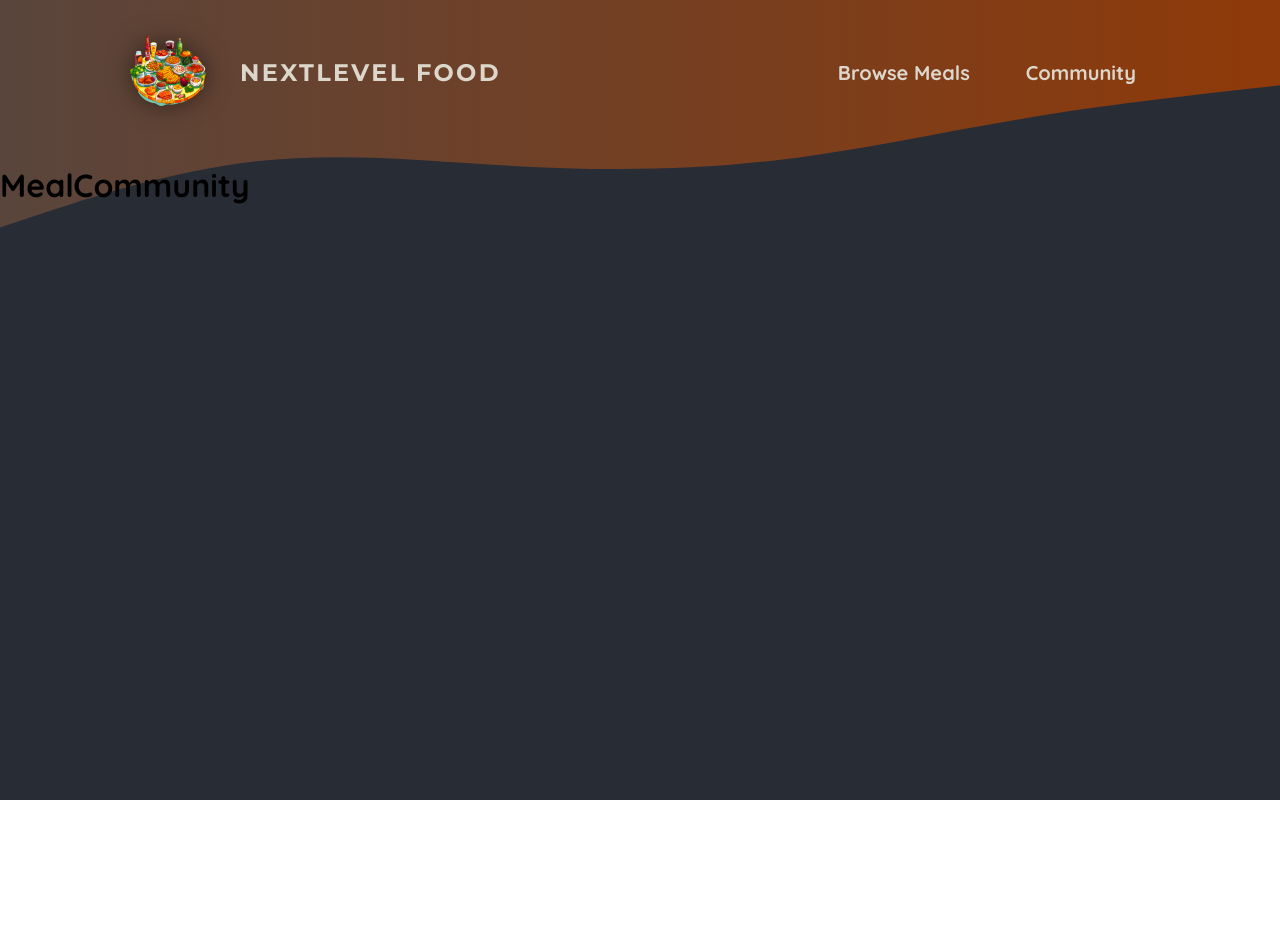
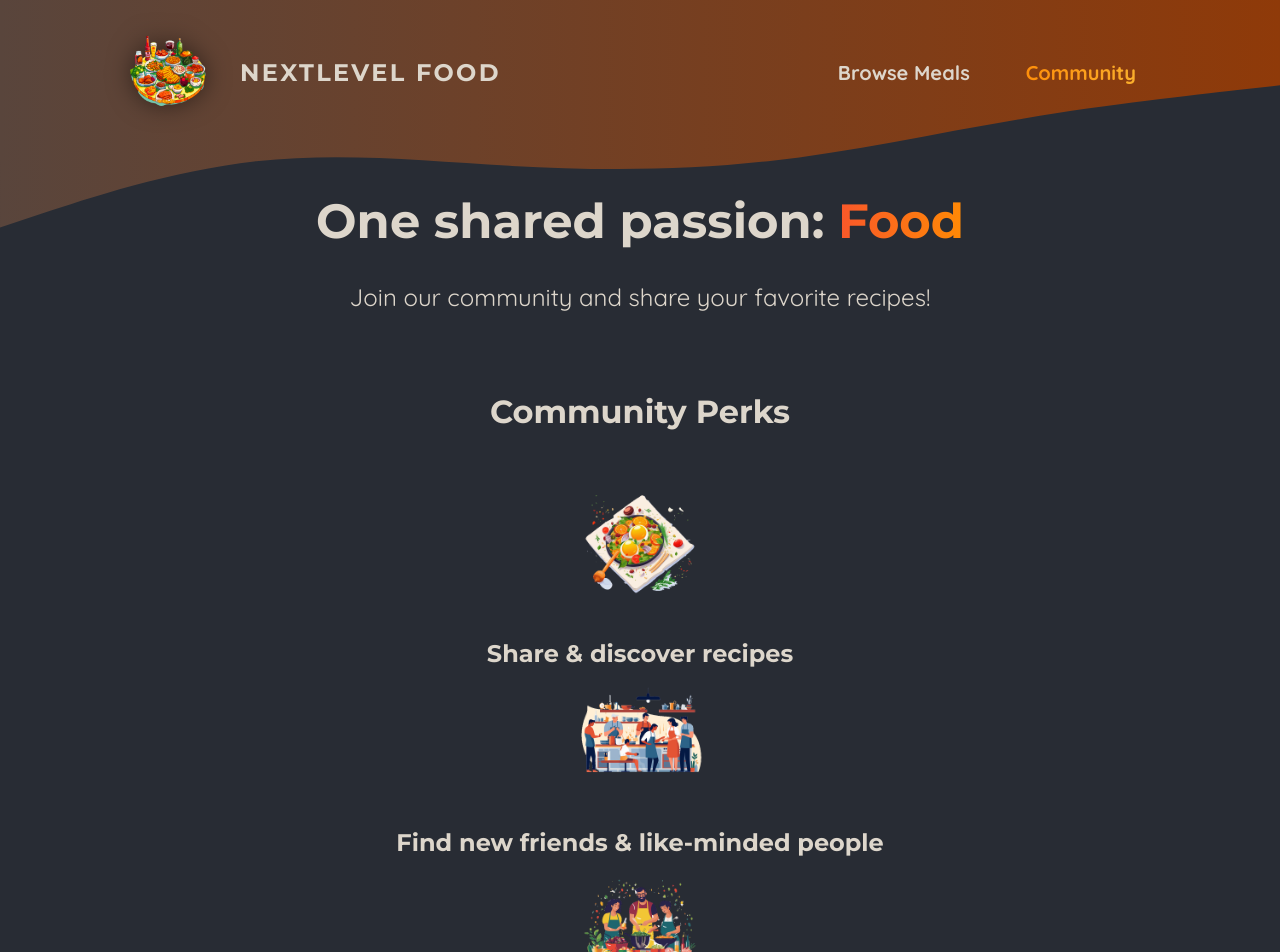
Before and after one commit to ktphuc1994/learning-nextjs-food-app, a Next.js app: page /community in a window 1280 px wide. Shown: the top 952 px of the page. Before the commit the page ends 800 px from the top, so only its background shows below. Built offline with nearby package versions, Linux system fonts and the light colour scheme.

Commit message:
Add home page and community page

```diff
--- a/Components/MainHeader/MainHeader.js
+++ b/Components/MainHeader/MainHeader.js
@@ -5,7 +5,10 @@
 // import local styles and assets
 import styles from './MainHeader.module.css';
 import logeImg from '@/assets/logo.png';
+
+// import local components
 import MainHeaderBackground from './MainHeaderBackground';
+import NavLink from './NavLink';
 
 const MainHeader = () => {
   return (
@@ -20,10 +23,10 @@
         <nav className={styles.nav}>
           <ul>
             <li>
-              <Link href='/meals'>Browse Meals</Link>
+              <NavLink href='/meals'>Browse Meals</NavLink>
             </li>
             <li>
-              <Link href='/community'>Community</Link>
+              <NavLink href='/community'>Community</NavLink>
             </li>
           </ul>
         </nav>
--- a/Components/MainHeader/MainHeader.module.css
+++ b/Components/MainHeader/MainHeader.module.css
@@ -21,30 +21,6 @@
   font-size: 1.25rem;
 }
 
-.nav a {
-  text-decoration: none;
-  color: #ddd6cb;
-  font-weight: bold;
-  padding: 0.5rem 1rem;
-  border-radius: 0.5rem;
-}
-
-.nav a:hover,
-.nav a:active {
-  background: linear-gradient(90deg, #ff8a05, #f9b331);
-  background-clip: text;
-  -webkit-background-clip: text;
-  -webkit-text-fill-color: transparent;
-  text-shadow: 0 0 18px rgba(248, 190, 42, 0.8);
-}
-
-.active {
-  background: linear-gradient(90deg, #ff8a05, #f9b331);
-  background-clip: text;
-  -webkit-background-clip: text;
-  -webkit-text-fill-color: transparent;
-}
-
 .logo {
   display: flex;
   align-items: center;
--- /dev/null
+++ b/Components/MainHeader/NavLink.js
@@ -0,0 +1,25 @@
+'use client';
+import { usePathname } from 'next/navigation';
+
+// import library components
+import Link from 'next/link';
+
+// import styles and assets
+import styles from './NavLink.module.css';
+
+const NavLink = ({ href, children }) => {
+  const path = usePathname();
+
+  return (
+    <Link
+      href={href}
+      className={
+        path.startsWith(href) ? `${styles.link} ${styles.active}` : styles.link
+      }
+    >
+      {children}
+    </Link>
+  );
+};
+
+export default NavLink;
--- /dev/null
+++ b/Components/MainHeader/NavLink.module.css
@@ -0,0 +1,23 @@
+.link {
+  text-decoration: none;
+  color: #ddd6cb;
+  font-weight: bold;
+  padding: 0.5rem 1rem;
+  border-radius: 0.5rem;
+}
+
+.link:hover,
+.link:active {
+  background: linear-gradient(90deg, #ff8a05, #f9b331);
+  background-clip: text;
+  -webkit-background-clip: text;
+  -webkit-text-fill-color: transparent;
+  text-shadow: 0 0 18px rgba(248, 190, 42, 0.8);
+}
+
+.active {
+  background: linear-gradient(90deg, #ff8a05, #f9b331);
+  background-clip: text;
+  -webkit-background-clip: text;
+  -webkit-text-fill-color: transparent;
+}
--- a/app/community/page.js
+++ b/app/community/page.js
@@ -1,5 +1,40 @@
-const MealCommunity = () => {
-  return <h1>MealCommunity</h1>;
-};
+import Image from 'next/image';
 
-export default MealCommunity;
+import mealIcon from '@/assets/icons/meal.png';
+import communityIcon from '@/assets/icons/community.png';
+import eventsIcon from '@/assets/icons/events.png';
+import classes from './page.module.css';
+
+export default function CommunityPage() {
+  return (
+    <>
+      <header className={classes.header}>
+        <h1>
+          One shared passion: <span className={classes.highlight}>Food</span>
+        </h1>
+        <p>Join our community and share your favorite recipes!</p>
+      </header>
+      <main className={classes.main}>
+        <h2>Community Perks</h2>
+
+        <ul className={classes.perks}>
+          <li>
+            <Image src={mealIcon} alt='A delicious meal' />
+            <p>Share & discover recipes</p>
+          </li>
+          <li>
+            <Image src={communityIcon} alt='A crowd of people, cooking' />
+            <p>Find new friends & like-minded people</p>
+          </li>
+          <li>
+            <Image
+              src={eventsIcon}
+              alt='A crowd of people at a cooking event'
+            />
+            <p>Participate in exclusive events</p>
+          </li>
+        </ul>
+      </main>
+    </>
+  );
+}
--- /dev/null
+++ b/app/community/page.module.css
@@ -0,0 +1,61 @@
+.header {
+  gap: 3rem;
+  margin: 3rem auto 5rem auto;
+  width: 90%;
+  max-width: 75rem;
+  color: #ddd6cb;
+  font-size: 1.5rem;
+  text-align: center;
+}
+
+.header h1 {
+  font-family: 'Montserrat', sans-serif;
+}
+
+.highlight {
+  background: linear-gradient(90deg, #f9572a, #ff8a05);
+  background-clip: text;
+  -webkit-background-clip: text;
+  -webkit-text-fill-color: transparent;
+}
+
+.main {
+  width: 90%;
+  max-width: 40rem;
+  margin: 0 auto;
+  text-align: center;
+}
+
+.main h2 {
+  font-family: 'Montserrat', sans-serif;
+  font-size: 2rem;
+  margin-bottom: 3rem;
+  color: #ddd6cb;
+}
+
+.perks {
+  list-style: none;
+  margin: 3rem 0;
+  padding: 0;
+}
+
+.perks li {
+  display: flex;
+  flex-direction: column;
+  align-items: center;
+  gap: 2rem;
+}
+
+.perks img {
+  width: 8rem;
+  height: 8rem;
+  object-fit: contain;
+}
+
+.perks p {
+  font-family: 'Montserrat', sans-serif;
+  font-size: 1.5rem;
+  font-weight: bold;
+  margin: 0;
+  color: #ddd6cb;
+}
```
Also changed, not shown: Components/Images/ImageSlide.js (added, +51 -0 lines), Components/Images/ImageSlide.module.css (added, +26 -0 lines), app/page.js (+7 -1 lines).
